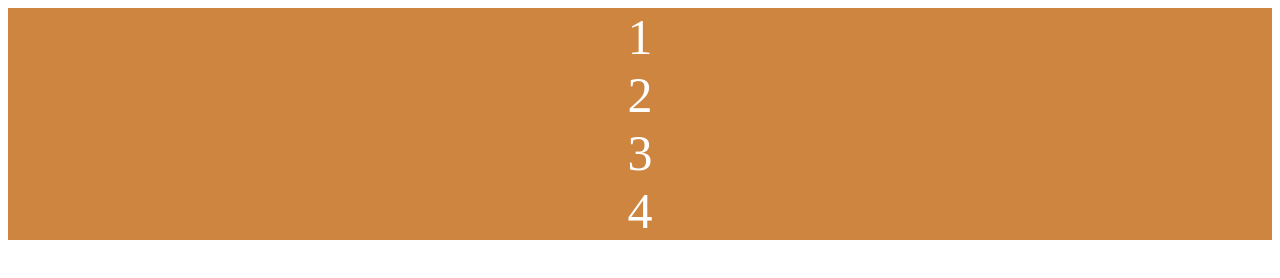
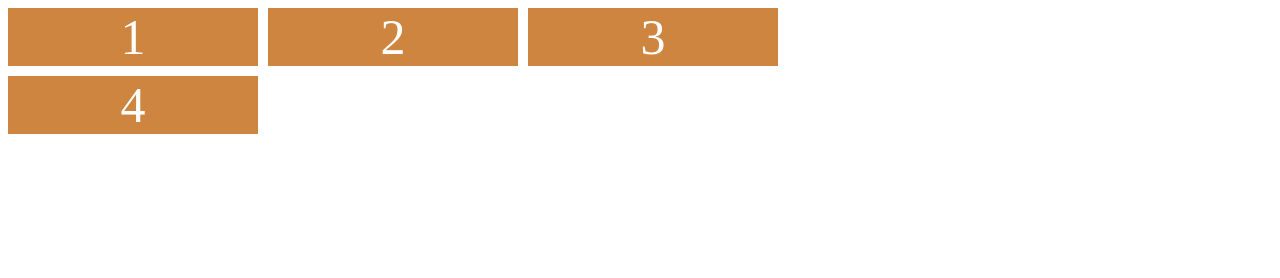
Before and after one commit to seonhop/css-master, a plain HTML site: page index.html in a window 1280 px wide. Drawn offline with Linux system fonts and the light colour scheme.

Commit message:
3. #2.2 row-gap, column-gap

```diff
--- a/style.css
+++ b/style.css
@@ -1,4 +1,8 @@
 .father {
+    display: grid;
+    grid-template-columns: 250px 250px 250px;
+    column-gap: 10px;
+    row-gap: 10px;
 }
 
 .child {
```
